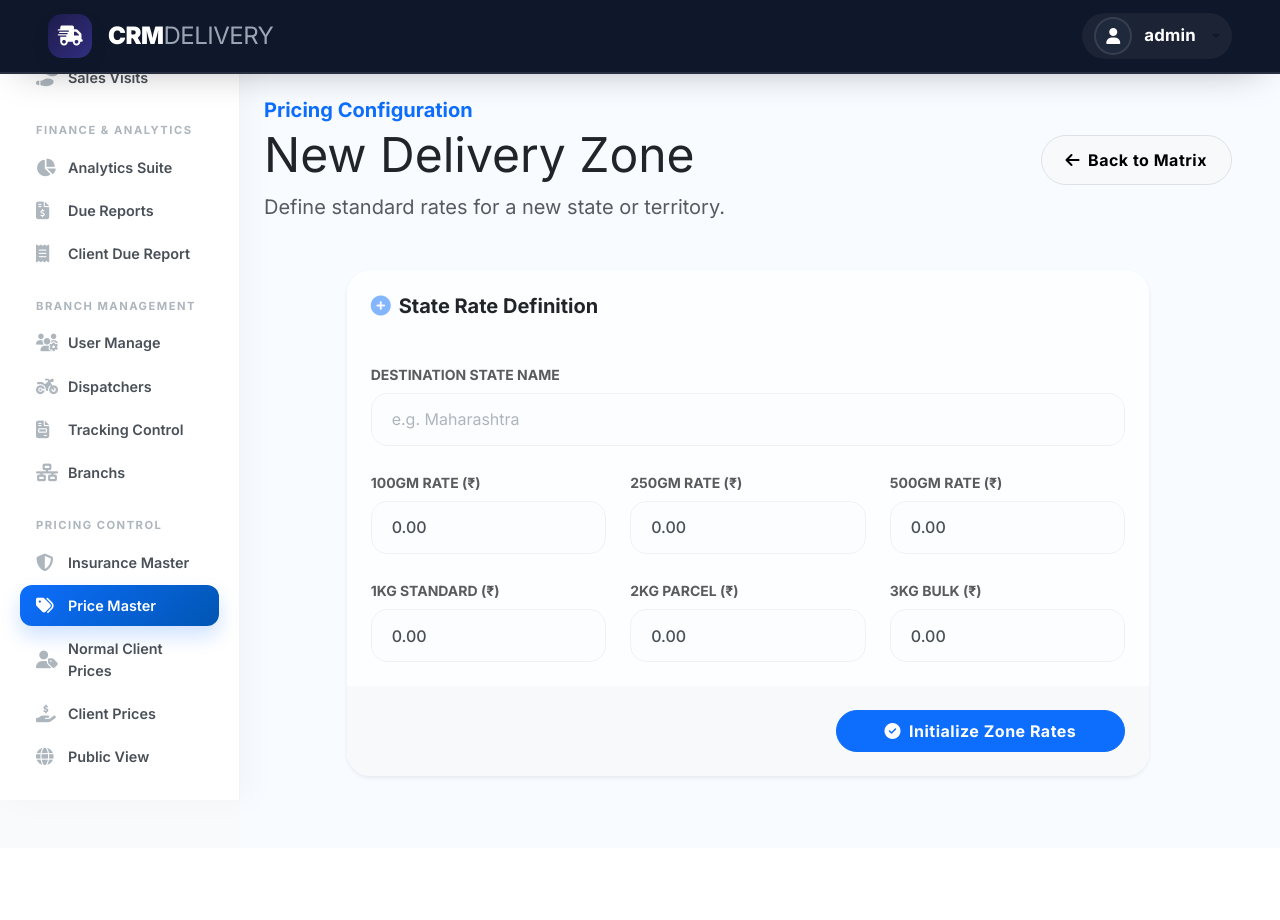
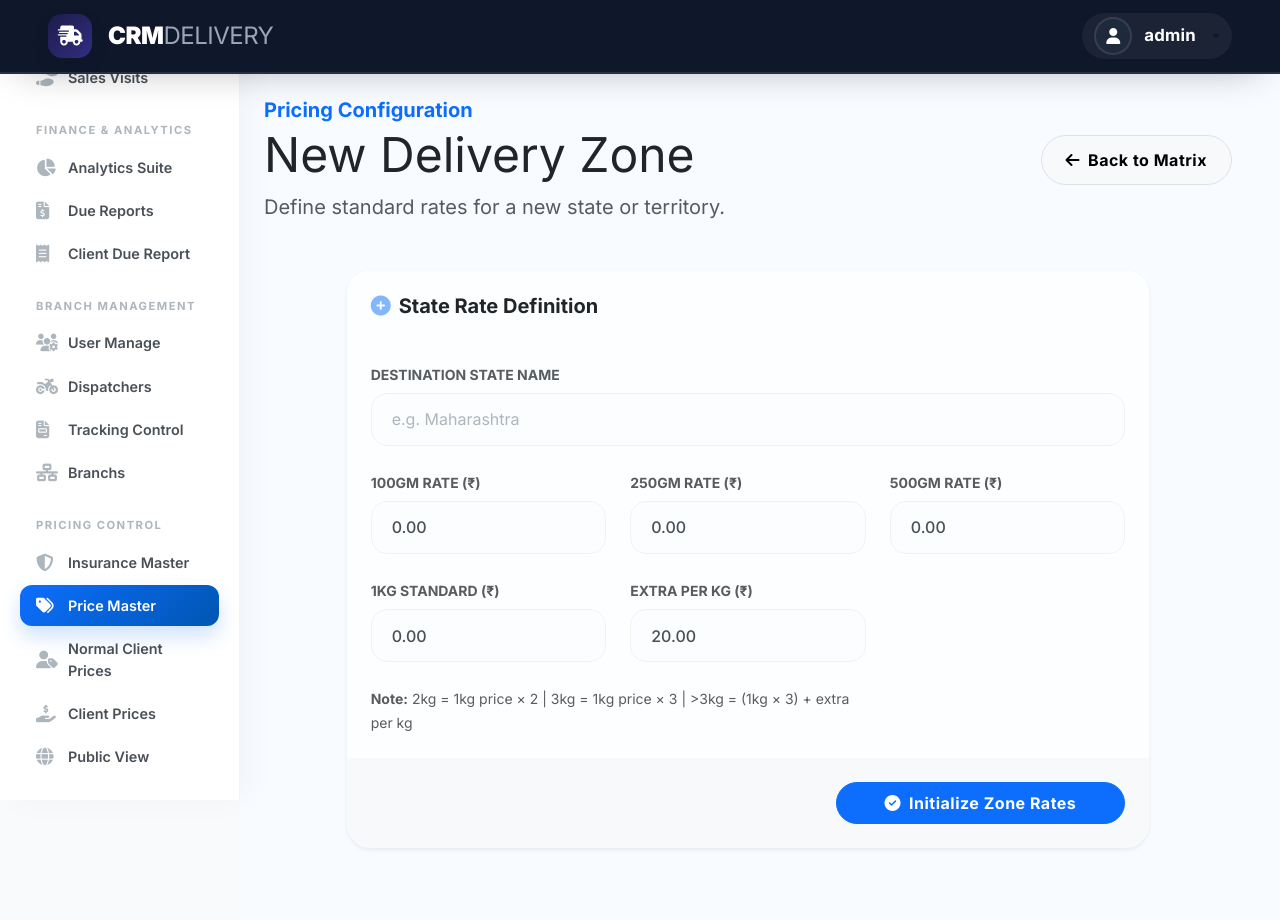
Before and after one commit to fillyourformsweb/crmdeliv, a Flask app: page /default-prices/add in a window 1280 px wide. Before the commit the page ends 800 px from the top, so only its background shows below. Run offline with Flask 3, Linux system fonts and the light colour scheme; a user stored in the database is signed in; some libraries are stand-ins or nearby versions.

Commit message:
price update: add extra weight pricing

```diff
--- a/app.py
+++ b/app.py
@@ -9,8 +9,14 @@ from io import BytesIO
 import qrcode
 import base64
 import json
-import fitz  # PyMuPDF
-import google.generativeai as genai
+try:
+    import fitz  # PyMuPDF
+except ImportError:
+    fitz = None
+try:
+    import google.generativeai as genai
+except ImportError:
+    genai = None
 from PIL import Image
 import requests
 
@@ -35,7 +41,7 @@ app = Flask(__name__)
 app.config.from_object(Config)
 
 # Configure Gemini
-if app.config.get('GEMINI_API_KEY'):
+if genai and app.config.get('GEMINI_API_KEY'):
     genai.configure(api_key=app.config['GEMINI_API_KEY'])
 
 
@@ -315,19 +321,25 @@ def get_next_receipt_number(user=None):
 
 def calculate_from_state_price(weight, price_obj):
     amount = 0
-    # tiered pricing
-    if weight <= 0.1: amount = price_obj.price_100gm
-    elif weight <= 0.25: amount = price_obj.price_250gm
-    elif weight <= 0.5: amount = price_obj.price_500gm
-    elif weight <= 1.0: amount = price_obj.price_1kg
-    elif weight <= 2.0: amount = price_obj.price_2kg
-    elif weight <= 3.0: amount = price_obj.price_3kg
+    # tiered pricing based on weight brackets
+    if weight <= 0.1:  # 100g
+        amount = price_obj.price_100gm
+    elif weight <= 0.25:  # 250g
+        amount = price_obj.price_250gm
+    elif weight <= 0.5:  # 500g
+        amount = price_obj.price_500gm
+    elif weight <= 1.0:  # 1kg
+        amount = price_obj.price_1kg
+    elif weight <= 2.0:  # 2kg = 1kg price × 2
+        amount = price_obj.price_1kg * 2
+    elif weight <= 3.0:  # 3kg = 1kg price × 3
+        amount = price_obj.price_1kg * 3
     else:
-        # For weights > 3kg, use 3kg price + extra per kg if we can estimate,
-        # but for now let's just use 3kg as base and add 10/kg for simplicity
-        base_3kg = price_obj.price_3kg or 150
+        # For weights > 3kg: (1kg price × 3) + extra per kg
+        base_3kg = price_obj.price_1kg * 3
         extra_weight = weight - 3.0
-        amount = base_3kg + (extra_weight * 20) # Conservative estimate
+        extra_per_kg = getattr(price_obj, 'price_extra_per_kg', 20) or 20
+        amount = base_3kg + (extra_weight * extra_per_kg)
 
     if amount == 0:
         return None
@@ -2624,7 +2636,8 @@ def add_default_price():
             price_500gm=float(request.form.get('price_500gm', 0)),
             price_1kg=float(request.form.get('price_1kg', 0)),
             price_2kg=float(request.form.get('price_2kg', 0)),
-            price_3kg=float(request.form.get('price_3kg', 0))
+            price_3kg=float(request.form.get('price_3kg', 0)),
+            price_extra_per_kg=float(request.form.get('price_extra_per_kg', 20))
         )
         db.session.add(price)
         db.session.commit()
@@ -2648,6 +2661,7 @@ def edit_default_price(price_id):
         price.price_1kg = float(request.form.get('price_1kg', 0))
         price.price_2kg = float(request.form.get('price_2kg', 0))
         price.price_3kg = float(request.form.get('price_3kg', 0))
+        price.price_extra_per_kg = float(request.form.get('price_extra_per_kg', 20))
 
         db.session.commit()
         flash(f'Prices for {price.state} updated successfully!', 'success')
@@ -2693,7 +2707,8 @@ def add_normal_client_price():
             price_500gm=float(request.form.get('price_500gm', 0)),
             price_1kg=float(request.form.get('price_1kg', 0)),
             price_2kg=float(request.form.get('price_2kg', 0)),
-            price_3kg=float(request.form.get('price_3kg', 0))
+            price_3kg=float(request.form.get('price_3kg', 0)),
+            price_extra_per_kg=float(request.form.get('price_extra_per_kg', 20))
         )
         db.session.add(price)
         db.session.commit()
@@ -2717,6 +2732,7 @@ def edit_normal_client_price(price_id):
         price.price_1kg = float(request.form.get('price_1kg', 0))
         price.price_2kg = float(request.form.get('price_2kg', 0))
         price.price_3kg = float(request.form.get('price_3kg', 0))
+        price.price_extra_per_kg = float(request.form.get('price_extra_per_kg', 20))
 
         db.session.commit()
         flash(f'Default client prices for {price.state} updated successfully!', 'success')
@@ -2799,6 +2815,7 @@ def set_client_prices(client_id):
         custom.price_1kg = float(request.form.get('price_1kg', 0))
         custom.price_2kg = float(request.form.get('price_2kg', 0))
         custom.price_3kg = float(request.form.get('price_3kg', 0))
+        custom.price_extra_per_kg = float(request.form.get('price_extra_per_kg', 20))
 
         db.session.commit()
         flash(f'Custom prices for {state} updated successfully!', 'success')
@@ -3687,6 +3704,9 @@ def scan_document():
     if not (file and (file.filename.lower().endswith(('.png', '.jpg', '.jpeg', '.pdf')))):
         return jsonify({'error': 'Unsupported file format. Please upload an image or PDF.'}), 400
 
+    if not genai:
+        return jsonify({'error': 'Google Generative AI is not configured. Please contact admin.'}), 400
+
     try:
         # Load Gemini model
         model = genai.GenerativeModel('gemini-flash-latest')
@@ -3696,6 +3716,9 @@ def scan_document():
 
         if file.filename.lower().endswith('.pdf'):
             # Convert PDF to Image (first page)
+            if not fitz:
+                return jsonify({'error': 'PyMuPDF is not installed. PDF support is unavailable. Please upload an image instead.'}), 400
+
             pdf_data = file.read()
             doc = fitz.open(stream=pdf_data, filetype="pdf")
             page = doc.load_page(0)
--- a/models.py
+++ b/models.py
@@ -382,6 +382,7 @@ class DefaultStatePrice(db.Model):
     price_1kg = db.Column(db.Float, default=0)
     price_2kg = db.Column(db.Float, default=0)
     price_3kg = db.Column(db.Float, default=0)
+    price_extra_per_kg = db.Column(db.Float, default=20)  # Extra charge per kg for weight > 3kg
     created_at = db.Column(db.DateTime, default=datetime.utcnow)
 
 
@@ -397,6 +398,7 @@ class ClientStatePrice(db.Model):
     price_1kg = db.Column(db.Float, default=0)
     price_2kg = db.Column(db.Float, default=0)
     price_3kg = db.Column(db.Float, default=0)
+    price_extra_per_kg = db.Column(db.Float, default=20)  # Extra charge per kg for weight > 3kg
     created_at = db.Column(db.DateTime, default=datetime.utcnow)
 
 
@@ -411,6 +413,7 @@ class NormalClientStatePrice(db.Model):
     price_1kg = db.Column(db.Float, default=0)
     price_2kg = db.Column(db.Float, default=0)
     price_3kg = db.Column(db.Float, default=0)
+    price_extra_per_kg = db.Column(db.Float, default=20)  # Extra charge per kg for weight > 3kg
     created_at = db.Column(db.DateTime, default=datetime.utcnow)
 
 
--- a/templates/add_default_price.html
+++ b/templates/add_default_price.html
@@ -55,14 +55,12 @@
                                 value="0.00" required>
                         </div>
                         <div class="col-md-4">
-                            <label class="form-label small fw-bold text-uppercase text-muted">2kg Parcel (₹)</label>
-                            <input type="number" step="0.01" class="form-control luxury-input" name="price_2kg"
-                                value="0.00" required>
+                            <label class="form-label small fw-bold text-uppercase text-muted">Extra Per KG (₹)</label>
+                            <input type="number" step="0.01" class="form-control luxury-input" name="price_extra_per_kg"
+                                value="20.00" required>
                         </div>
-                        <div class="col-md-4">
-                            <label class="form-label small fw-bold text-uppercase text-muted">3kg Bulk (₹)</label>
-                            <input type="number" step="0.01" class="form-control luxury-input" name="price_3kg"
-                                value="0.00" required>
+                        <div class="col-md-8">
+                            <small class="text-muted"><strong>Note:</strong> 2kg = 1kg price × 2 | 3kg = 1kg price × 3 | >3kg = (1kg × 3) + extra per kg</small>
                         </div>
                     </div>
                 </div>
--- a/templates/default_prices.html
+++ b/templates/default_prices.html
@@ -59,9 +59,9 @@
                                 <td class="text-center fw-bold">₹{{ "%.2f"|format(price.price_100gm) }}</td>
                                 <td class="text-center fw-bold">₹{{ "%.2f"|format(price.price_250gm) }}</td>
                                 <td class="text-center fw-bold">₹{{ "%.2f"|format(price.price_500gm) }}</td>
-                                <td class="text-center fw-black text-primary">₹{{ "%.2f"|format(price.price_1kg) }}</td>
-                                <td class="text-center fw-bold">₹{{ "%.2f"|format(price.price_2kg) }}</td>
-                                <td class="text-center fw-bold">₹{{ "%.2f"|format(price.price_3kg) }}</td>
+                                <td class="text-center fw-bold">₹{{ "%.2f"|format(price.price_1kg) }}</td>
+                                <td class="text-center fw-bold text-success">₹{{ "%.2f"|format(price.price_1kg * 2) }}</td>
+                                <td class="text-center fw-bold text-success">₹{{ "%.2f"|format(price.price_1kg * 3) }}</td>
                                 {% if current_user.role == 'admin' %}
                                 <td class="px-4 text-end">
                                     <div class="btn-group">
--- a/templates/normal_client_prices.html
+++ b/templates/normal_client_prices.html
@@ -61,8 +61,8 @@
                                 <td class="text-center fw-bold">₹{{ "%.2f"|format(price.price_250gm) }}</td>
                                 <td class="text-center fw-bold">₹{{ "%.2f"|format(price.price_500gm) }}</td>
                                 <td class="text-center fw-black text-primary">₹{{ "%.2f"|format(price.price_1kg) }}</td>
-                                <td class="text-center fw-bold">₹{{ "%.2f"|format(price.price_2kg) }}</td>
-                                <td class="text-center fw-bold">₹{{ "%.2f"|format(price.price_3kg) }}</td>
+                                <td class="text-center fw-bold text-success">₹{{ "%.2f"|format(price.price_1kg * 2) }}</td>
+                                <td class="text-center fw-bold text-success">₹{{ "%.2f"|format(price.price_1kg * 3) }}</td>
                                 {% if current_user.role == 'admin' %}
                                 <td class="px-4 text-end">
                                     <div class="btn-group">
--- a/templates/public_prices.html
+++ b/templates/public_prices.html
@@ -71,8 +71,8 @@
                         <td class="text-center fw-bold">₹{{ "%.2f"|format(price.price_250gm) }}</td>
                         <td class="text-center fw-bold">₹{{ "%.2f"|format(price.price_500gm) }}</td>
                         <td class="text-center fw-bold text-primary">₹{{ "%.2f"|format(price.price_1kg) }}</td>
-                        <td class="text-center fw-bold">₹{{ "%.2f"|format(price.price_2kg) }}</td>
-                        <td class="text-center fw-bold">₹{{ "%.2f"|format(price.price_3kg) }}</td>
+                        <td class="text-center fw-bold text-success">₹{{ "%.2f"|format(price.price_1kg * 2) }}</td>
+                        <td class="text-center fw-bold text-success">₹{{ "%.2f"|format(price.price_1kg * 3) }}</td>
                     </tr>
                     {% else %}
                     <tr>
```
Also changed, not shown: add_extra_weight_pricing.py (added, +46 -0 lines), migrate_add_extra_pricing.py (added, +57 -0 lines), templates/add_normal_client_price.html (+5 -7 lines), templates/client_order.html (+56 -1 lines), templates/client_prices.html (+25 -3 lines), templates/client_state_prices.html (+4 -6 lines), templates/edit_default_price.html (+5 -7 lines), templates/edit_normal_client_price.html (+5 -7 lines), templates/set_client_prices.html (+5 -7 lines).
